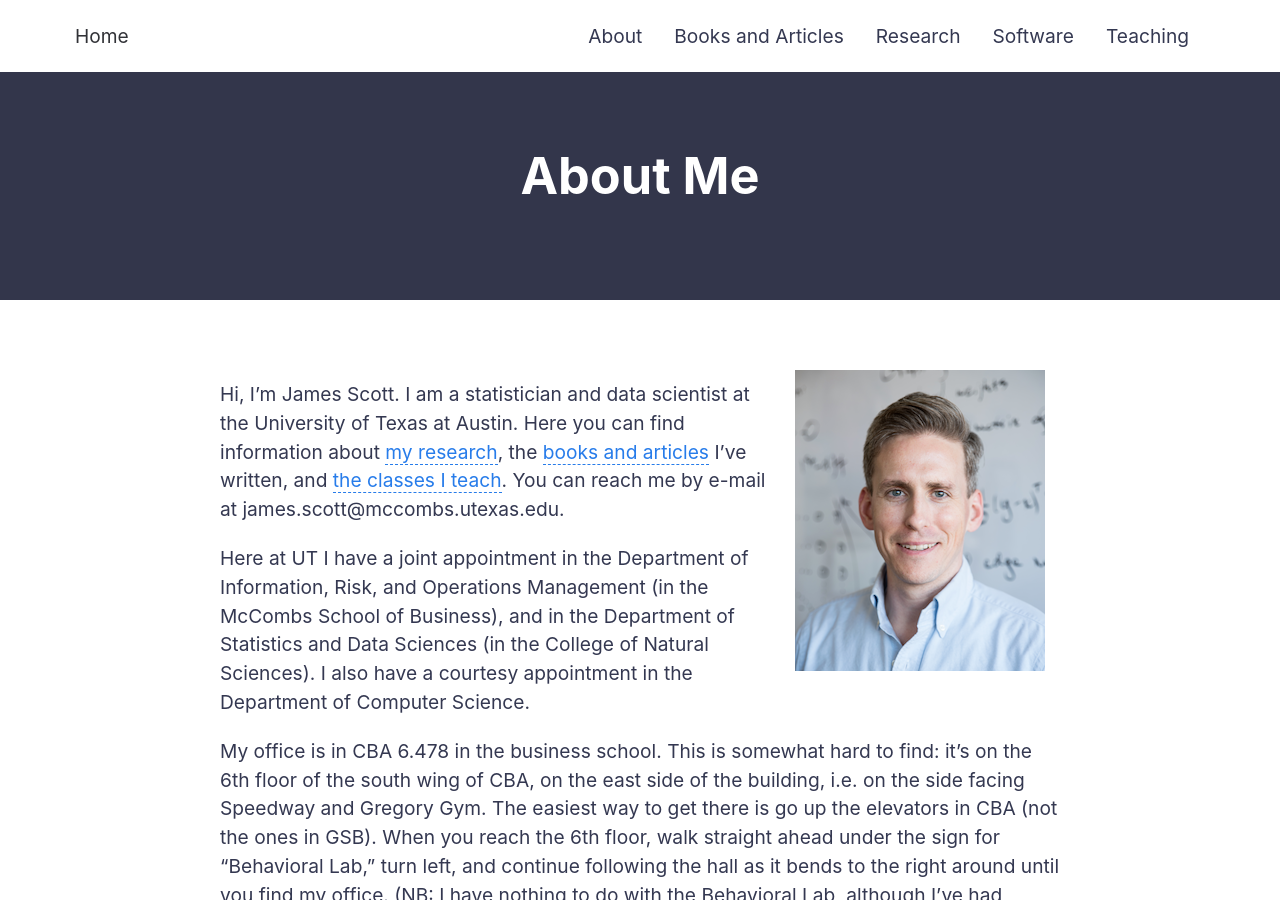
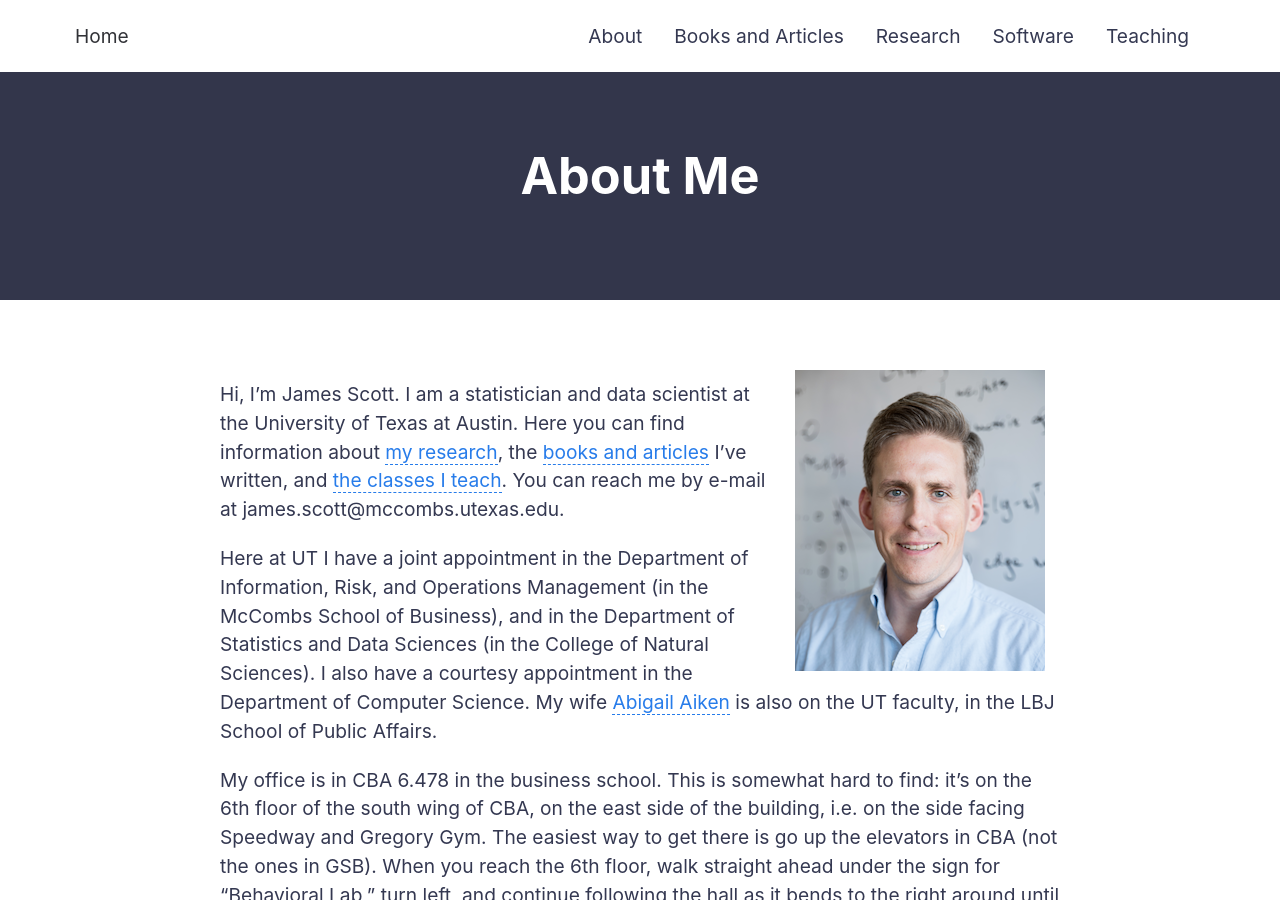
Before and after one commit to jgscott/testsite, a Jekyll site: the page built from about.md, in a window 1280 px wide and 900 px high. Built offline with Jekyll 4.4.1, drawn with Linux system fonts in a browser that asks for light colours.

```diff
--- a/about.md
+++ b/about.md
@@ -8,7 +8,7 @@ permalink: /about/
 
 Hi, I'm James Scott.  I am a statistician and data scientist at the University of Texas at Austin.  Here you can find information about [my research]({{ site.baseurl }}/research/), the [books and articles]({{ site.baseurl }}/books/) I've written, and [the classes I teach]({{ site.baseurl }}/teaching/).  You can reach me by e-mail at james.scott@mccombs.utexas.edu.
 
-Here at UT I have a joint appointment in the Department of Information, Risk, and Operations Management (in the McCombs School of Business), and in the Department of Statistics and Data Sciences (in the College of Natural Sciences).  I also have a courtesy appointment in the Department of Computer Science.
+Here at UT I have a joint appointment in the Department of Information, Risk, and Operations Management (in the McCombs School of Business), and in the Department of Statistics and Data Sciences (in the College of Natural Sciences).  I also have a courtesy appointment in the Department of Computer Science.  My wife [Abigail Aiken](https://lbj.utexas.edu/directory/faculty/abigail-aiken) is also on the UT faculty, in the LBJ School of Public Affairs.
 
 My office is in CBA 6.478 in the business school.  This is somewhat hard to find: it's on the 6th floor of the south wing of CBA, on the east side of the building, i.e. on the side facing Speedway and Gregory Gym.  The easiest way to get there is go up the elevators in CBA (not the ones in GSB).  When you reach the 6th floor, walk straight ahead under the sign for "Behavioral Lab," turn left, and continue following the hall as it bends to the right around until you find my office.  (NB: I have nothing to do with the Behavioral Lab, although I've had students remark that finding my office feels like a behavioral experiment.)
 
```
Also changed, not shown: software.md (+2 -0 lines), 1 other file.
